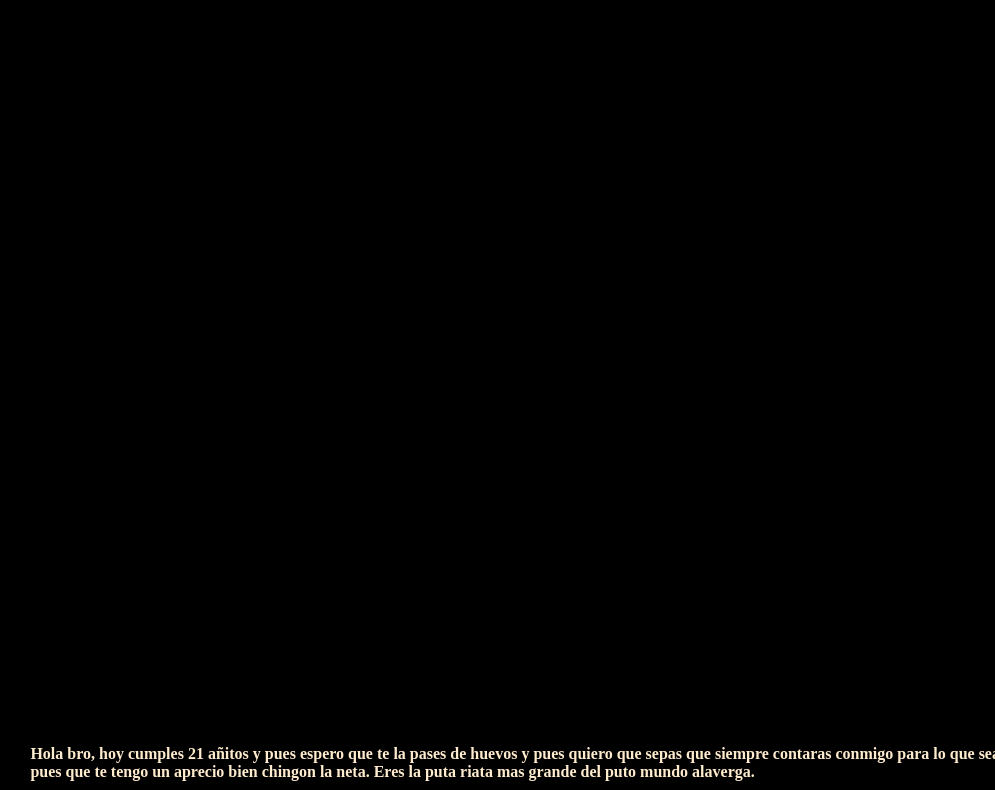
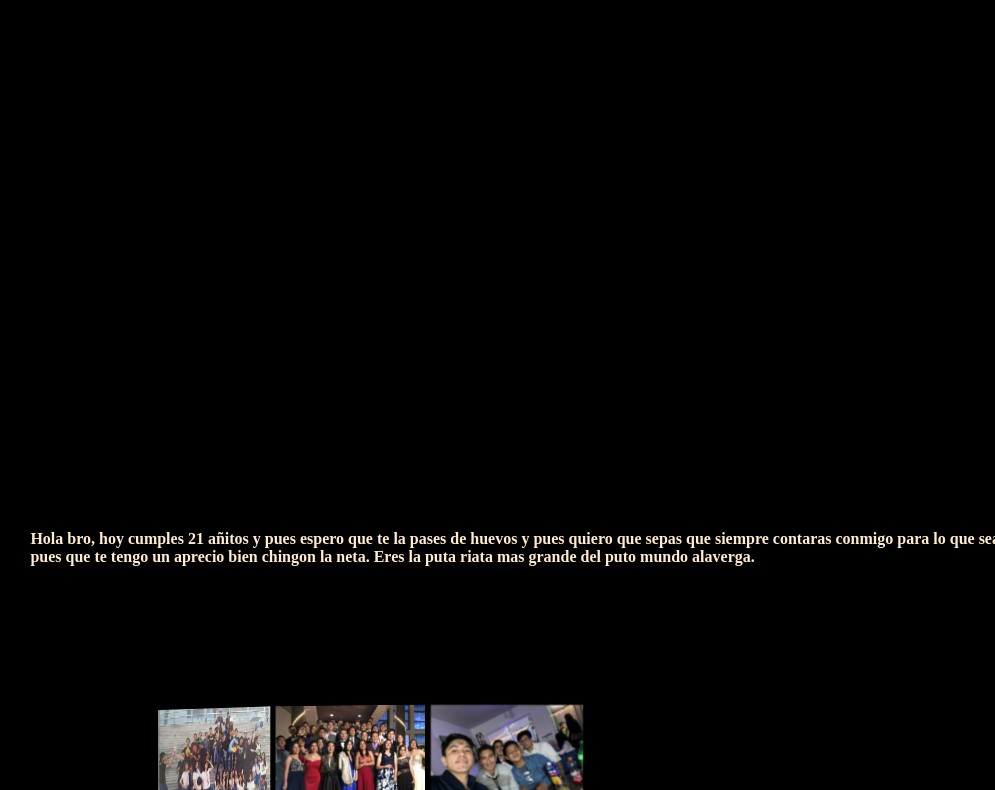
Before and after one commit to MiguelMtzOlvera/rodri, a plain HTML site: page index.html in a window 1280 px wide. Shown: the part 263-1053 px from the top of the page, without its empty margins (104-1099 px from the left). Drawn offline with Linux system fonts and the light colour scheme.

Commit message:
Update index.html

```diff
--- a/index.html
+++ b/index.html
@@ -7,8 +7,6 @@
 
 <body>
     <audio src="audio/roses.mp3" controls="true" id="ID" style="display:none;"></audio>
-    <section class="cointaner">
-        <div class="vapour">
             <H2>Feliz Cumplea&ntilde;os bro</H2>
             <h4>Hola bro, hoy cumples 21 añitos y pues espero que te la pases de huevos y pues quiero que sepas que siempre contaras conmigo para lo que sea y pues que te tengo un aprecio bien chingon la neta. Eres la puta riata mas grande del puto mundo alaverga.
             </h4>
@@ -18,7 +16,6 @@
                     <figure><img src="images/2.jpeg" alt=""></figure>
                     <figure><img src="images/3.jpeg" alt=""></figure>
                 </div>
-    </section>
     <script src="js.js"></script>
 </body>
 
```
